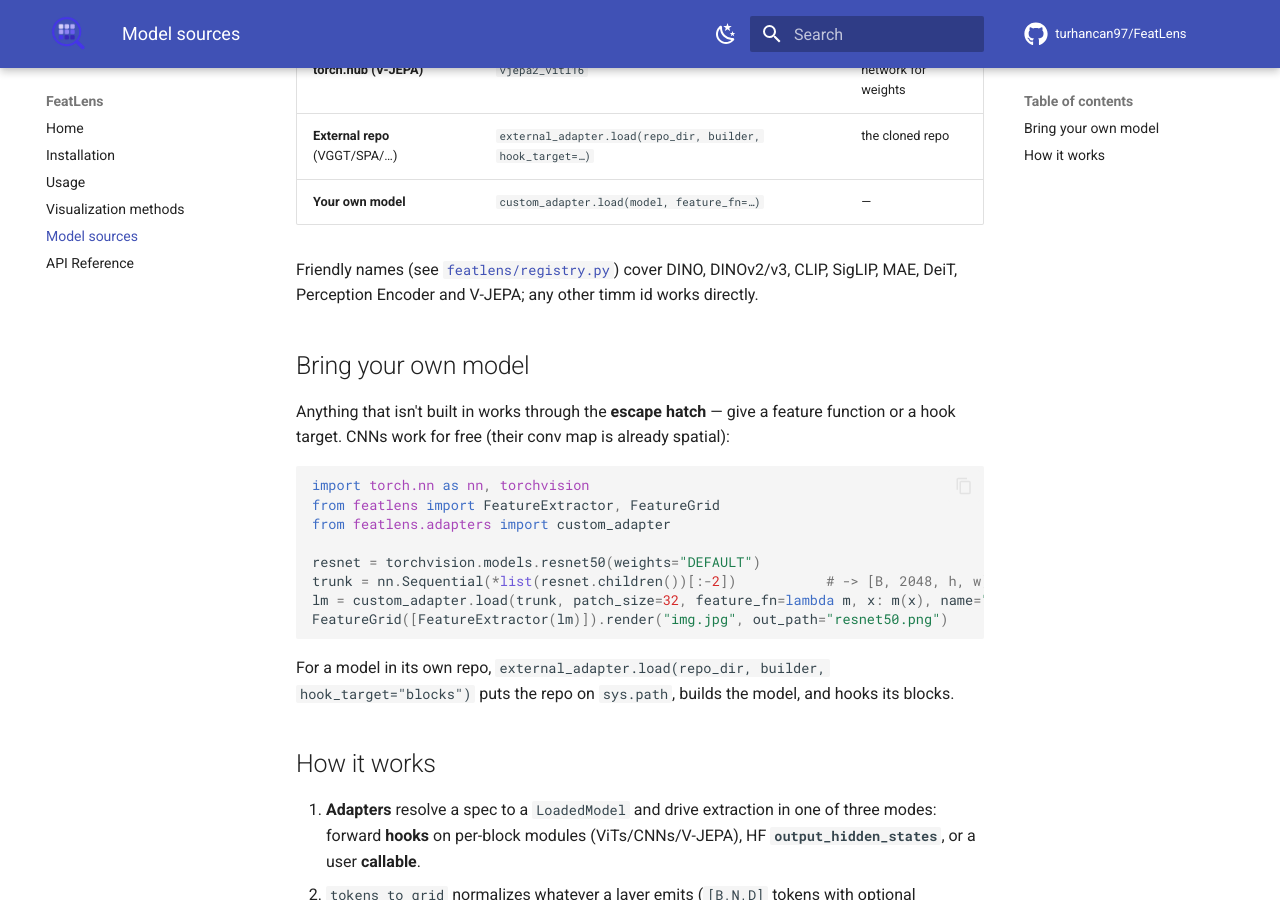
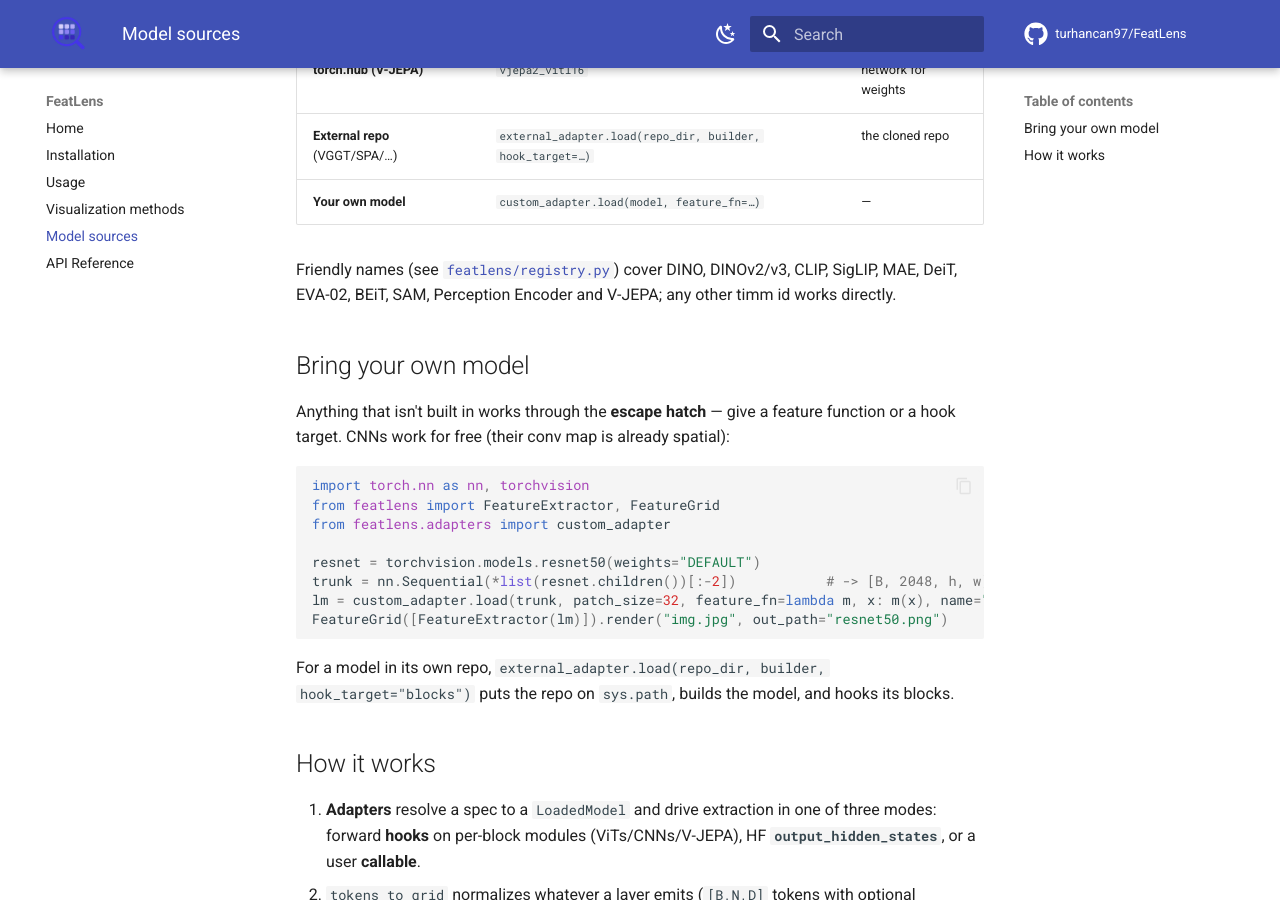
Before and after one commit to turhancan97/FeatLens, an MkDocs documentation site: the page built from docs/models.md, in a window 1280 px wide and 900 px high, scrolled down 377 px. Built offline with MkDocs 1.6.1 and Material for MkDocs 9.7.7, drawn with Linux system fonts in a browser that asks for light colours; comment, search, counter and statistics services are not loaded.

Commit message:
docs site: cover v0.3.0 features (video, attention, new models)
- index.md: mention saliency/attention/video in the intro; add the
  attention-rollout + video-filmstrip figures to the gallery.
- models.md: list EVA-02 / BEiT / SAM among the friendly names.
- usage.md: add --mode video / --mode attention CLI examples.

Co-Authored-By: Claude Opus 4.8 <noreply@anthropic.com>

```diff
--- a/docs/models.md
+++ b/docs/models.md
@@ -12,8 +12,8 @@ or an explicit `backend:ident`.
 | **Your own model** | `custom_adapter.load(model, feature_fn=…)` | — |
 
 Friendly names (see [`featlens/registry.py`](https://github.com/turhancan97/FeatLens/blob/main/featlens/registry.py))
-cover DINO, DINOv2/v3, CLIP, SigLIP, MAE, DeiT, Perception Encoder and V-JEPA; any other timm id
-works directly.
+cover DINO, DINOv2/v3, CLIP, SigLIP, MAE, DeiT, EVA-02, BEiT, SAM, Perception Encoder and V-JEPA;
+any other timm id works directly.
 
 ## Bring your own model
 
```
Also changed, not shown: docs/index.md (+13 -3 lines), docs/usage.md (+4 -0 lines).
